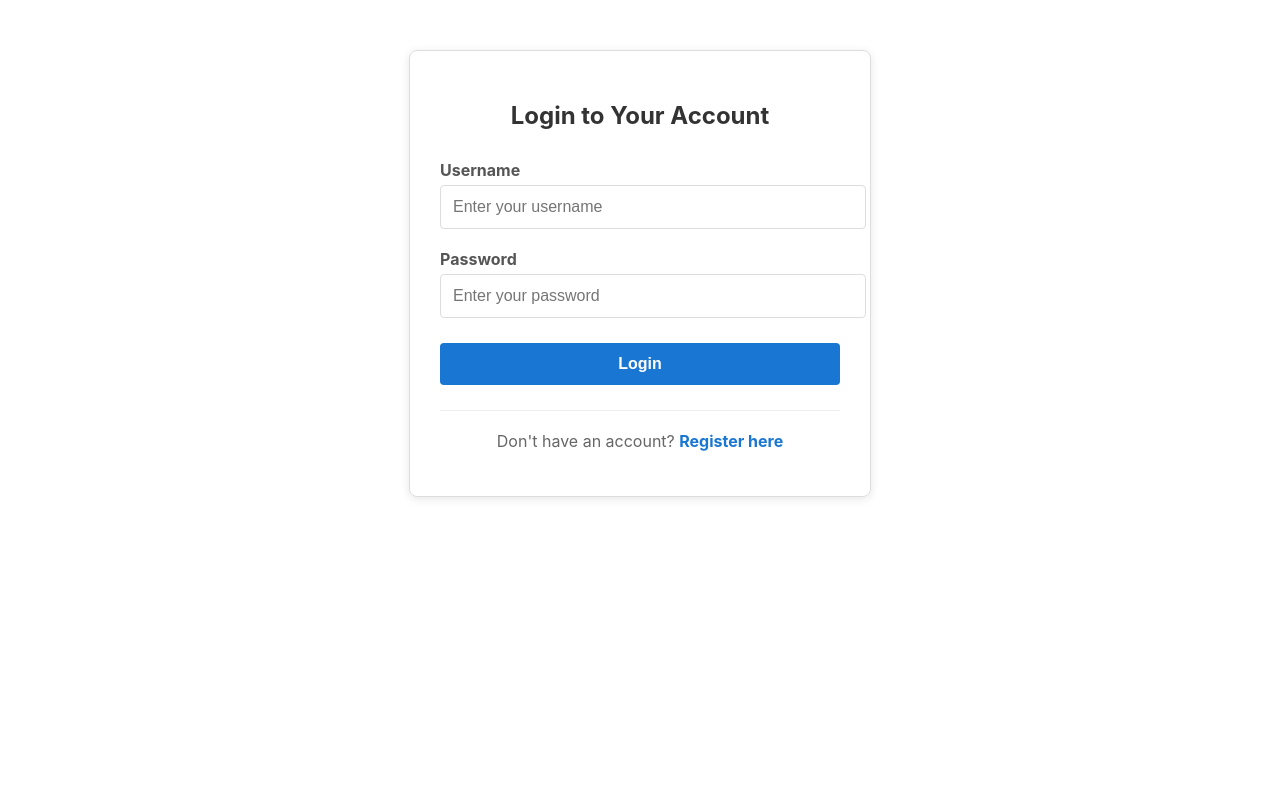
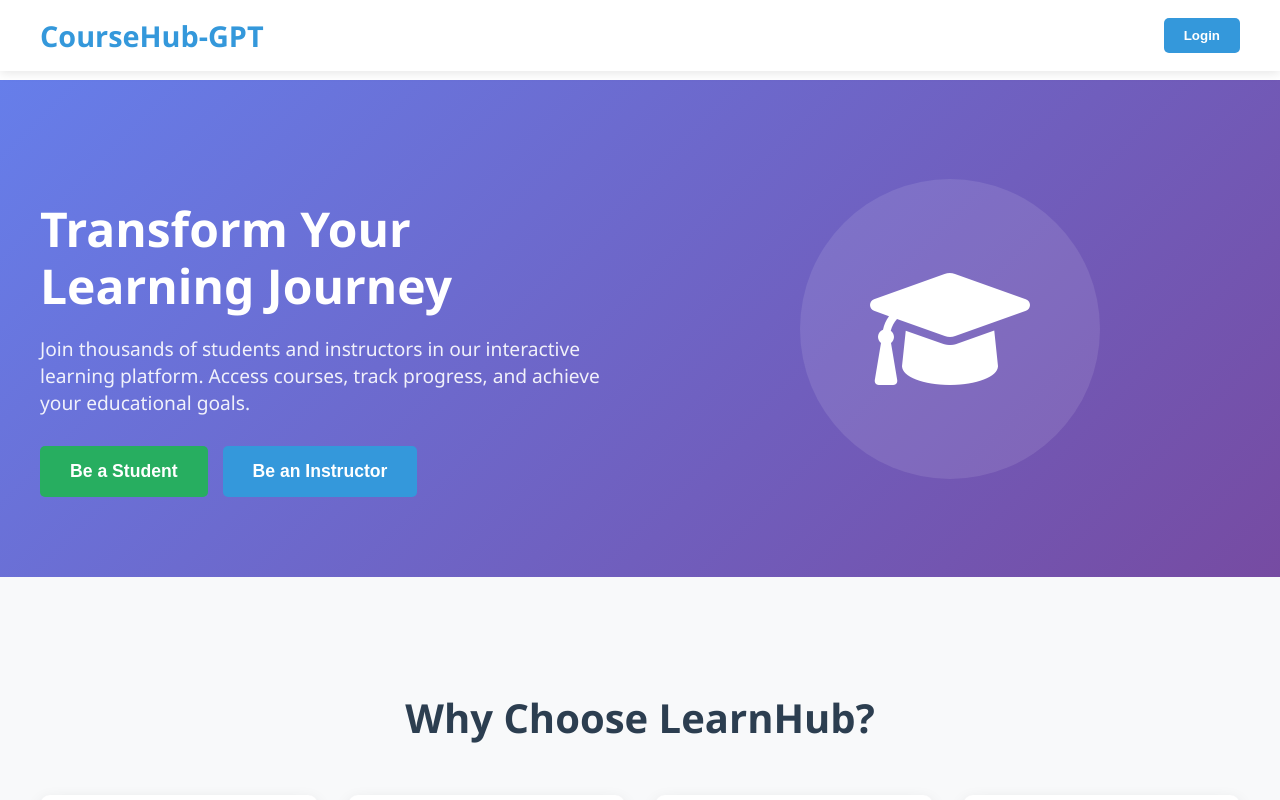
Before and after one commit to nuwani-sithara/coursehub-gpt, a React (Create React App) app in the folder frontend/: page / in a window 1280 px wide. Shown: the top 800 px of the page. Built offline with nearby package versions, Linux system fonts and the light colour scheme.

Commit message:
added landing page route

```diff
--- a/frontend/src/App.js
+++ b/frontend/src/App.js
@@ -1,5 +1,6 @@
 import React from 'react';
 import { BrowserRouter as Router, Routes, Route } from 'react-router-dom';
+import LandingPage from './components/LandingPage';
 import Login from './components/Login';
 import Register from './components/Register';
 import StudentDashboard from './components/StudentDashboard';
@@ -13,6 +14,7 @@
         <Router>
             <div className="App">
                 <Routes>
+                    <Route path="/" element={<LandingPage />} />
                     <Route path="/login" element={<Login />} />
                     <Route path="/register" element={<Register />} />
                     <Route path="/student-dashboard" element={
@@ -31,7 +33,6 @@
                         </ProtectedRoute>
                     } />
                     <Route path="/unauthorized" element={<Unauthorized />} />
-                    <Route path="/" element={<Login />} />
                 </Routes>
             </div>
         </Router>
```
